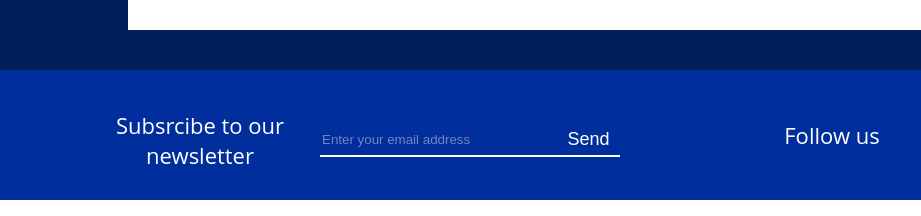
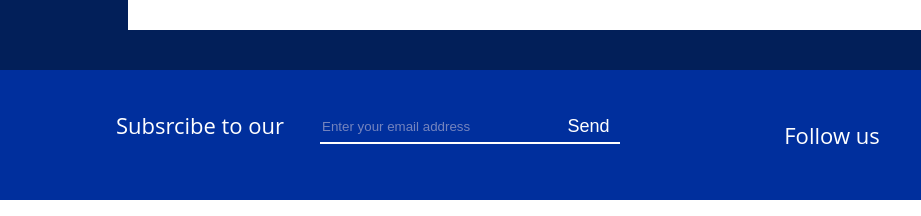
Before and after one commit to BogdanKotarlic/green-earth, a plain HTML site: page index.html in a window 1280 px wide. Shown: the part 2111-2327 px from the top of the page, 0-921 px from the left. Drawn offline with nearby package versions, Linux system fonts and the light colour scheme.

Commit message:
new upload
corrected text error

```diff
--- a/index.html
+++ b/index.html
@@ -284,7 +284,7 @@
         <!--Subscribe Section-->
         <div class="subscribe">
             <div class="inner-sub">
-                <h1>Subsrcibe to our newsletter</h1>
+                <h1>Subsrcibe to our</h1>
                 <div class="sub">
                     <input type="text" placeholder="Enter your email address" name="email" required>
                     <input type="submit" value="Send">
```
Also changed, not shown: 1 other file.
